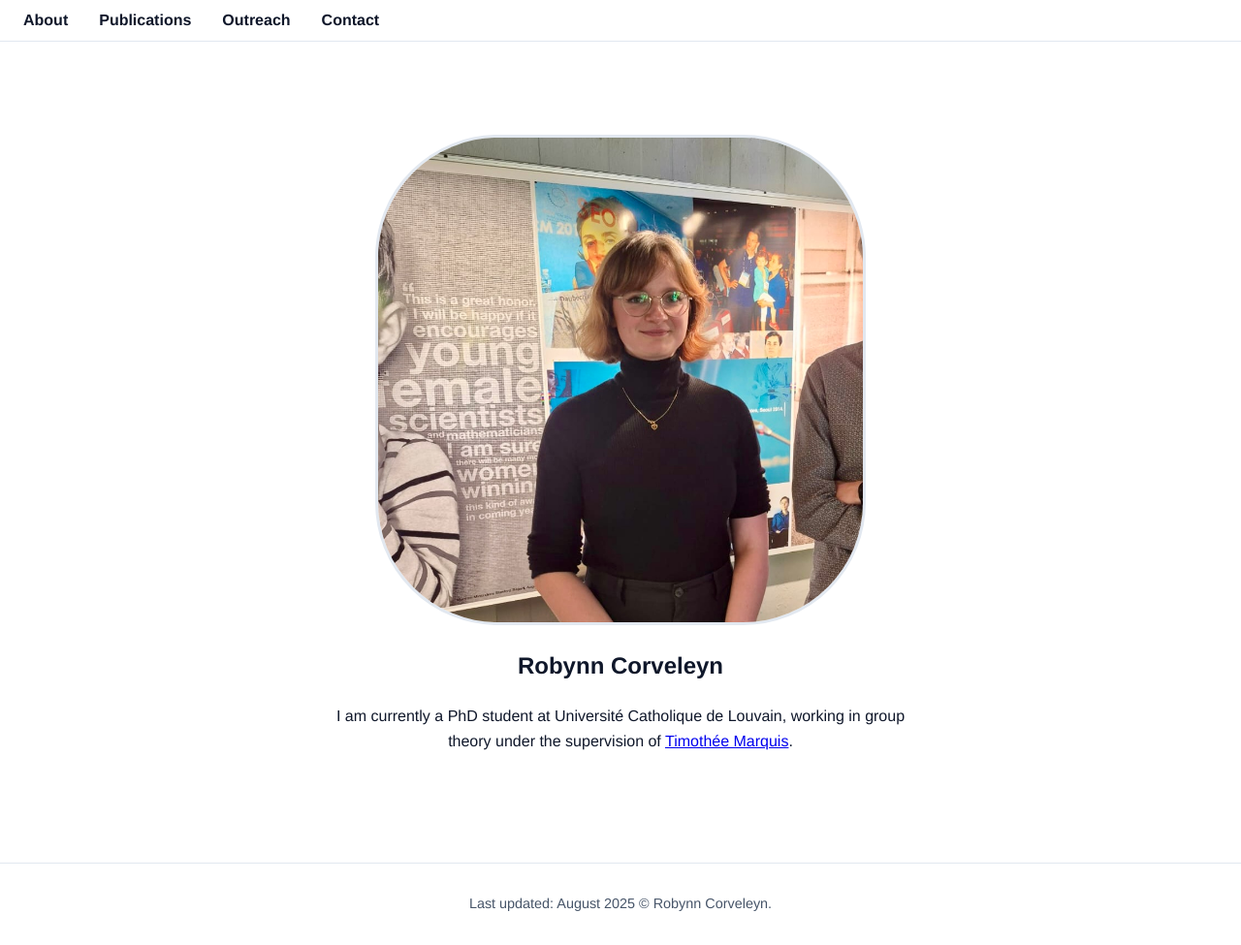
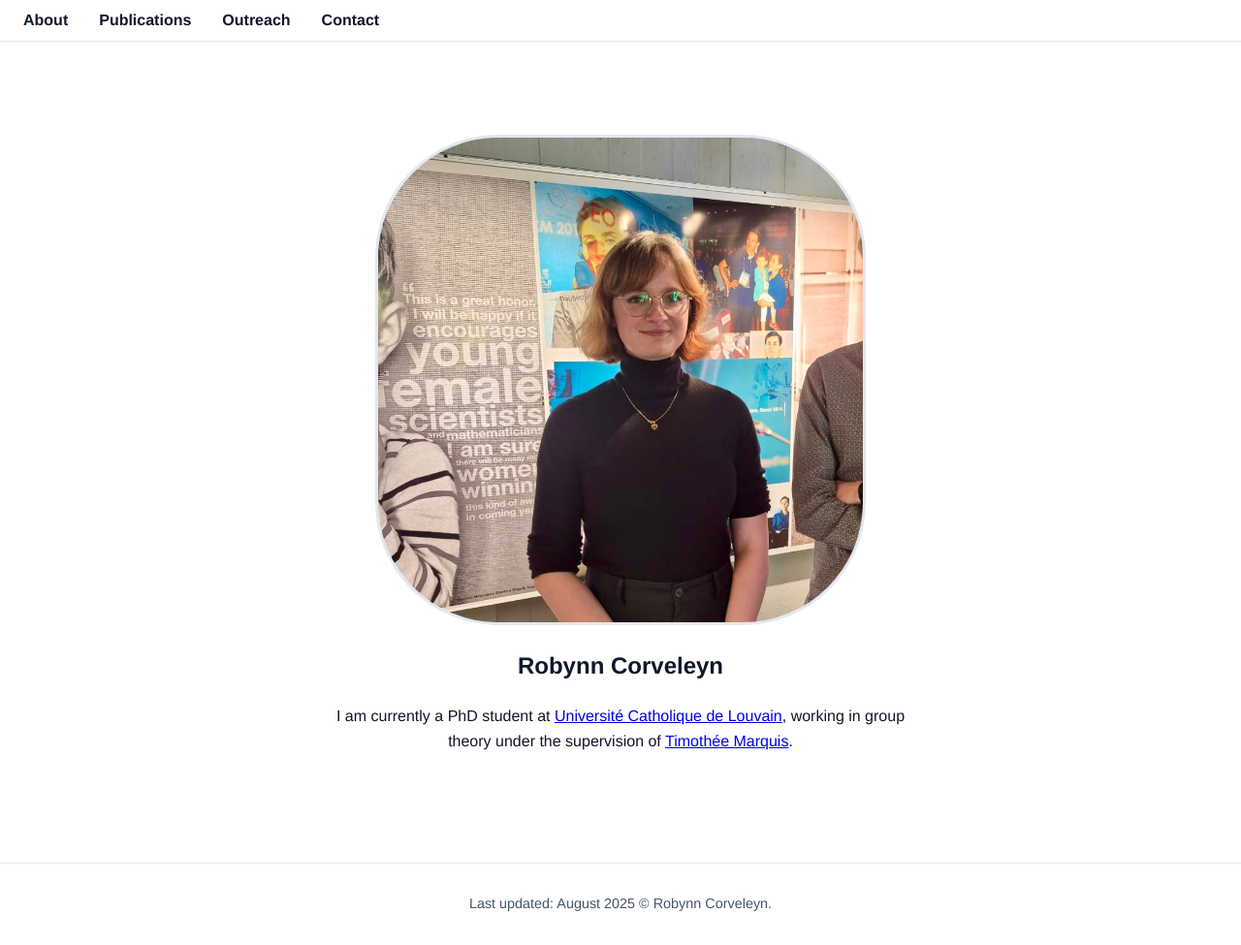
Before and after one commit to robynn-corveleyn/robynn-corveleyn.github.io, a Jekyll site: the page built from index.html, in a window 1280 px wide. Shown: the whole page at 97% size. Built offline with Jekyll 4.4.1, drawn with Linux system fonts in a browser that asks for light colours; part of the change alters nothing that is shown.

```diff
--- a/index.html
+++ b/index.html
@@ -8,7 +8,7 @@ title: Home
       <img src="{{ '/assets/images/contact-photo.jpg' | relative_url }}" alt="Photo of Robynn Corveleyn" style="width:500px;  border-radius:25%; object-fit:cover;">
       <h1 style="margin-top:1rem;">Robynn Corveleyn</h1>
       <p style="max-width:600px; margin:1rem auto;">
-        I am currently a PhD student at Université Catholique de Louvain, working in group theory under the supervision of
+        I am currently a PhD student at <a href= "https://www.uclouvain.be/en/research-institutes/irmp/group-theory" target="_blank" rel="opener"> Université Catholique de Louvain</a>, working in group theory under the supervision of
         <a href="https://perso.uclouvain.be/timothee.marquis/intro.htm" target="_blank" rel="noopener">Timothée Marquis</a>.
       </p>
     </section>
```
